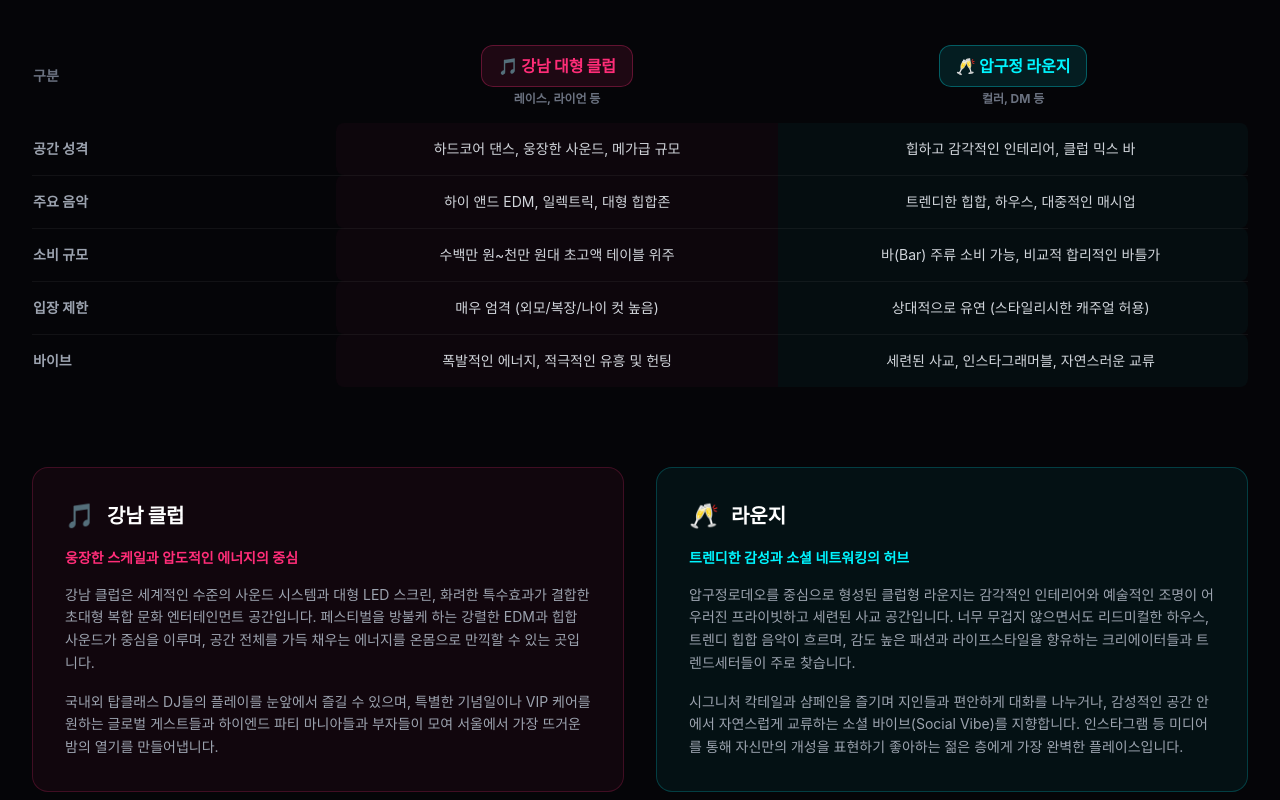
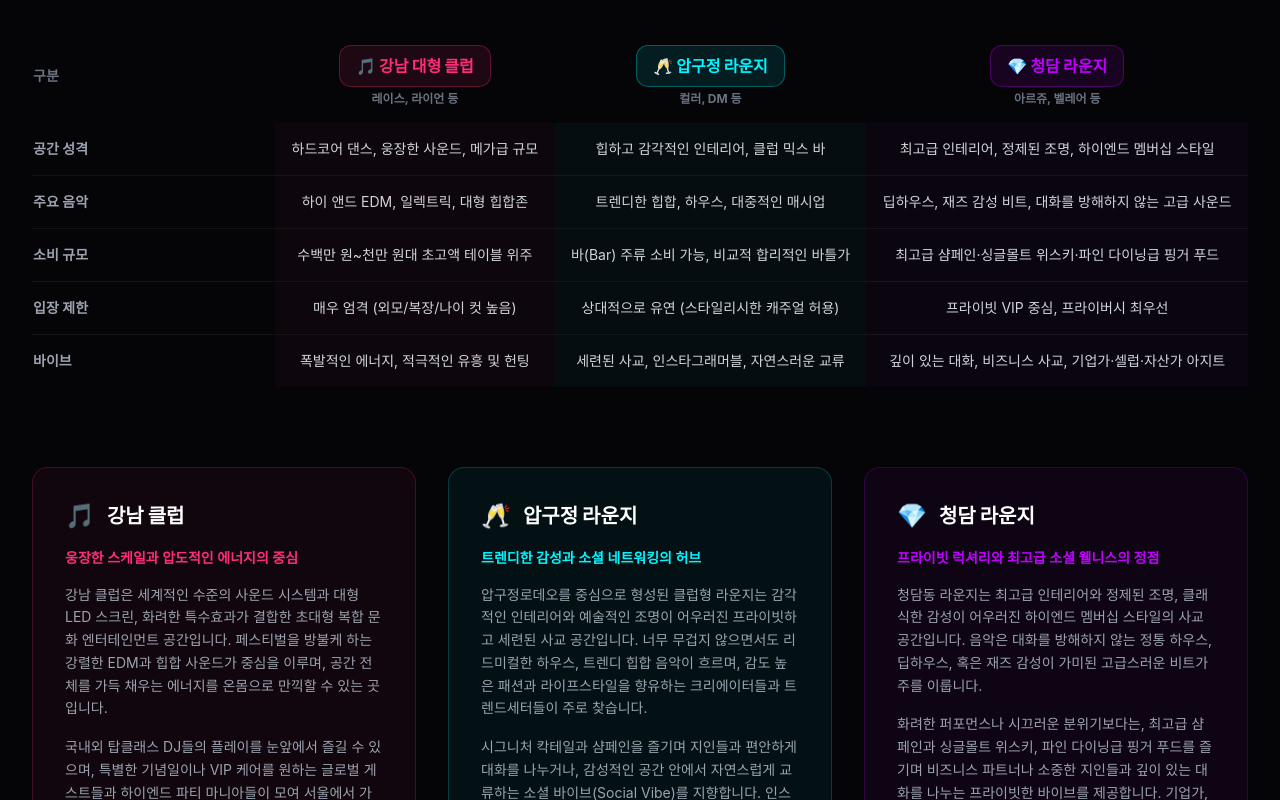
Before and after one commit to boxman159-cloud/gangnam-nightlife, a Next.js app: page / in a window 1280 px wide. Shown: the part 3980-4780 px from the top of the page. Built offline with nearby package versions, Linux system fonts and the light colour scheme.

Commit message:
feat: 비교표에 청담 라운지 추가 (3열 비교)

```diff
--- a/src/components/home/ClubVsLoungeSection.tsx
+++ b/src/components/home/ClubVsLoungeSection.tsx
@@ -10,27 +10,33 @@
           <span className="text-gradient">어떻게 다를까요?</span>
         </h2>
         <p className="text-gray-400 max-w-xl mx-auto">
-          강남의 밤을 즐기는 두 가지 방식 — 당신에게 맞는 선택을 찾아보세요
+          강남의 밤을 즐기는 세 가지 방식 — 당신에게 맞는 선택을 찾아보세요
         </p>
       </div>
 
       {/* Comparison Table */}
       <div className="overflow-x-auto mb-20">
-        <table className="w-full text-sm">
+        <table className="w-full text-sm min-w-[640px]">
           <thead>
             <tr>
-              <th className="w-1/4 pb-4 text-left text-gray-500 font-semibold">구분</th>
-              <th className="w-3/8 pb-4 text-center">
+              <th className="w-1/5 pb-4 text-left text-gray-500 font-semibold">구분</th>
+              <th className="pb-4 text-center">
                 <span className="inline-block px-4 py-2 rounded-xl bg-neon-pink/10 border border-neon-pink/30 text-neon-pink font-black text-base">
                   🎵 강남 대형 클럽
                 </span>
                 <div className="text-gray-500 text-xs mt-1">레이스, 라이언 등</div>
               </th>
-              <th className="w-3/8 pb-4 text-center">
+              <th className="pb-4 text-center">
                 <span className="inline-block px-4 py-2 rounded-xl bg-neon-cyan/10 border border-neon-cyan/30 text-neon-cyan font-black text-base">
                   🥂 압구정 라운지
                 </span>
                 <div className="text-gray-500 text-xs mt-1">컬러, DM 등</div>
+              </th>
+              <th className="pb-4 text-center">
+                <span className="inline-block px-4 py-2 rounded-xl bg-neon-purple/10 border border-neon-purple/30 text-neon-purple font-black text-base">
+                  💎 청담 라운지
+                </span>
+                <div className="text-gray-500 text-xs mt-1">아르쥬, 벨레어 등</div>
               </th>
             </tr>
           </thead>
@@ -40,35 +46,43 @@
                 label: '공간 성격',
                 club: '하드코어 댄스, 웅장한 사운드, 메가급 규모',
                 lounge: '힙하고 감각적인 인테리어, 클럽 믹스 바',
+                cheongdam: '최고급 인테리어, 정제된 조명, 하이엔드 멤버십 스타일',
               },
               {
                 label: '주요 음악',
                 club: '하이 앤드 EDM, 일렉트릭, 대형 힙합존',
                 lounge: '트렌디한 힙합, 하우스, 대중적인 매시업',
+                cheongdam: '딥하우스, 재즈 감성 비트, 대화를 방해하지 않는 고급 사운드',
               },
               {
                 label: '소비 규모',
                 club: '수백만 원~천만 원대 초고액 테이블 위주',
                 lounge: '바(Bar) 주류 소비 가능, 비교적 합리적인 바틀가',
+                cheongdam: '최고급 샴페인·싱글몰트 위스키·파인 다이닝급 핑거 푸드',
               },
               {
                 label: '입장 제한',
                 club: '매우 엄격 (외모/복장/나이 컷 높음)',
                 lounge: '상대적으로 유연 (스타일리시한 캐주얼 허용)',
+                cheongdam: '프라이빗 VIP 중심, 프라이버시 최우선',
               },
               {
                 label: '바이브',
                 club: '폭발적인 에너지, 적극적인 유흥 및 헌팅',
                 lounge: '세련된 사교, 인스타그래머블, 자연스러운 교류',
+                cheongdam: '깊이 있는 대화, 비즈니스 사교, 기업가·셀럽·자산가 아지트',
               },
             ].map((row) => (
               <tr key={row.label} className="group">
                 <td className="py-4 pr-4 text-gray-400 font-semibold align-top">{row.label}</td>
-                <td className="py-4 px-4 text-gray-300 text-center align-top bg-neon-pink/[0.03] group-hover:bg-neon-pink/[0.06] transition-colors rounded-l-lg">
+                <td className="py-4 px-4 text-gray-300 text-center align-top bg-neon-pink/[0.03] group-hover:bg-neon-pink/[0.06] transition-colors">
                   {row.club}
                 </td>
-                <td className="py-4 pl-4 text-gray-300 text-center align-top bg-neon-cyan/[0.03] group-hover:bg-neon-cyan/[0.06] transition-colors rounded-r-lg">
+                <td className="py-4 px-4 text-gray-300 text-center align-top bg-neon-cyan/[0.03] group-hover:bg-neon-cyan/[0.06] transition-colors">
                   {row.lounge}
+                </td>
+                <td className="py-4 px-4 text-gray-300 text-center align-top bg-neon-purple/[0.03] group-hover:bg-neon-purple/[0.06] transition-colors">
+                  {row.cheongdam}
                 </td>
               </tr>
             ))}
@@ -77,7 +91,7 @@
       </div>
 
       {/* Detail Cards */}
-      <div className="grid grid-cols-1 md:grid-cols-2 gap-8">
+      <div className="grid grid-cols-1 md:grid-cols-3 gap-8">
         {/* Club Card */}
         <div className="rounded-2xl border border-neon-pink/20 bg-neon-pink/5 p-8">
           <div className="flex items-center gap-3 mb-4">
@@ -95,16 +109,16 @@
           </p>
           <p className="text-gray-400 text-sm leading-relaxed">
             국내외 탑클래스 DJ들의 플레이를 눈앞에서 즐길 수 있으며, 특별한 기념일이나 VIP 케어를
-            원하는 글로벌 게스트들과 하이엔드 파티 마니아들과 부자들이 모여 서울에서 가장 뜨거운
-            밤의 열기를 만들어냅니다.
+            원하는 글로벌 게스트들과 하이엔드 파티 마니아들이 모여 서울에서 가장 뜨거운 밤의 열기를
+            만들어냅니다.
           </p>
         </div>
 
-        {/* Lounge Card */}
+        {/* Apgujeong Lounge Card */}
         <div className="rounded-2xl border border-neon-cyan/20 bg-neon-cyan/5 p-8">
           <div className="flex items-center gap-3 mb-4">
             <span className="text-2xl">🥂</span>
-            <h3 className="text-xl font-black text-white">라운지</h3>
+            <h3 className="text-xl font-black text-white">압구정 라운지</h3>
           </div>
           <p className="text-neon-cyan text-sm font-semibold mb-4">
             트렌디한 감성과 소셜 네트워킹의 허브
@@ -121,6 +135,28 @@
             통해 자신만의 개성을 표현하기 좋아하는 젊은 층에게 가장 완벽한 플레이스입니다.
           </p>
         </div>
+
+        {/* Cheongdam Lounge Card */}
+        <div className="rounded-2xl border border-neon-purple/20 bg-neon-purple/5 p-8">
+          <div className="flex items-center gap-3 mb-4">
+            <span className="text-2xl">💎</span>
+            <h3 className="text-xl font-black text-white">청담 라운지</h3>
+          </div>
+          <p className="text-neon-purple text-sm font-semibold mb-4">
+            프라이빗 럭셔리와 최고급 소셜 웰니스의 정점
+          </p>
+          <p className="text-gray-400 text-sm leading-relaxed mb-4">
+            청담동 라운지는 최고급 인테리어와 정제된 조명, 클래식한 감성이 어우러진 하이엔드 멤버십
+            스타일의 사교 공간입니다. 음악은 대화를 방해하지 않는 정통 하우스, 딥하우스, 혹은 재즈
+            감성이 가미된 고급스러운 비트가 주를 이룹니다.
+          </p>
+          <p className="text-gray-400 text-sm leading-relaxed">
+            화려한 퍼포먼스나 시끄러운 분위기보다는, 최고급 샴페인과 싱글몰트 위스키, 파인 다이닝급
+            핑거 푸드를 즐기며 비즈니스 파트너나 소중한 지인들과 깊이 있는 대화를 나누는 프라이빗한
+            바이브를 제공합니다. 기업가, 셀럽, 자산가 등 프라이버시를 중요하게 생각하는 VIP
+            게스트들이 주로 찾는 아지트 같은 공간입니다.
+          </p>
+        </div>
       </div>
     </section>
   )
```
